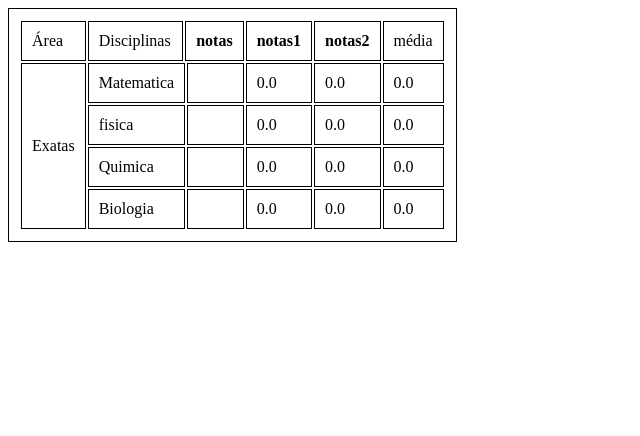
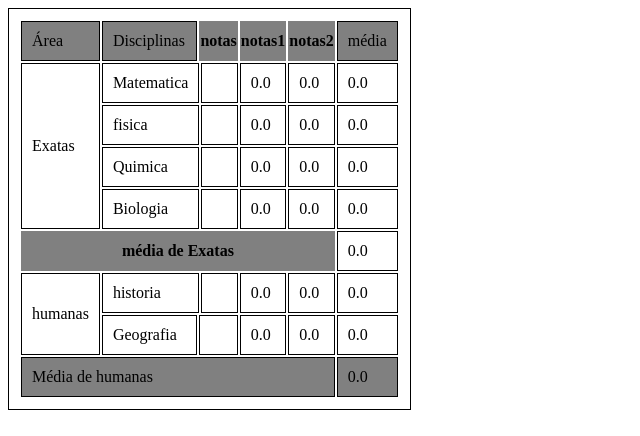
Before and after one commit to jeiellimeira/html-css, a plain HTML site: page desafios/Ds_13/tableDS03.html in a window 1280 px wide. Shown: the whole page, without its empty margins (0-640 px from the left). Drawn offline with Linux system fonts and the light colour scheme.

Commit message:
alter table

```diff
--- a/desafios/Ds_13/tableDS03.html
+++ b/desafios/Ds_13/tableDS03.html
@@ -12,9 +12,17 @@
         border: 1px solid black;
     }
 
-    tr, td, th {
+    tr, td {
         border: 1px solid black;
         padding: 10px;
+    }
+
+    thead, th {
+        background-color: gray;
+    }
+
+    tr#m{
+        background-color: gray;
     }
 
 
@@ -25,8 +33,9 @@
             <td rowspan="3">Área</td>
             <td rowspan="3">Disciplinas</td>
             <th colspan="2" scope="rowgroup">notas</td>
-            <th scope="rowgroup">notas1</td>
-            <th scope="rowgroup">notas2</td>
+
+                <th>notas1</td>
+            <th>notas2</td>
             <td rowspan="2">média</td>
         </thead>
 
@@ -62,6 +71,31 @@
           <td>0.0</td>
           <td>0.0</td>
         </tr>
+
+        <th colspan="6">média de Exatas</th>
+        <td id="m">0.0</td>
+<tr>
+        <td rowspan="2">humanas</td>
+        <td colspan="2">historia</td>
+        <td></td>
+        <td>0.0</td>
+        <td>0.0</td>
+        <td>0.0</td>
+</tr>
+
+<tr>
+        <td>Geografia</td>
+        <td colspan="2"></td>
+        <td>0.0</td>
+        <td>0.0</td>
+        <td>0.0</td>
+</tr>
+
+<tr id="m">
+   <td colspan="6"> Média de humanas </td>
+   <td>0.0</td>
+</tr>
+
     </table>
 
 </body>
```
Also changed, not shown: exercícios/ex023/table004.html (+7 -2 lines).
